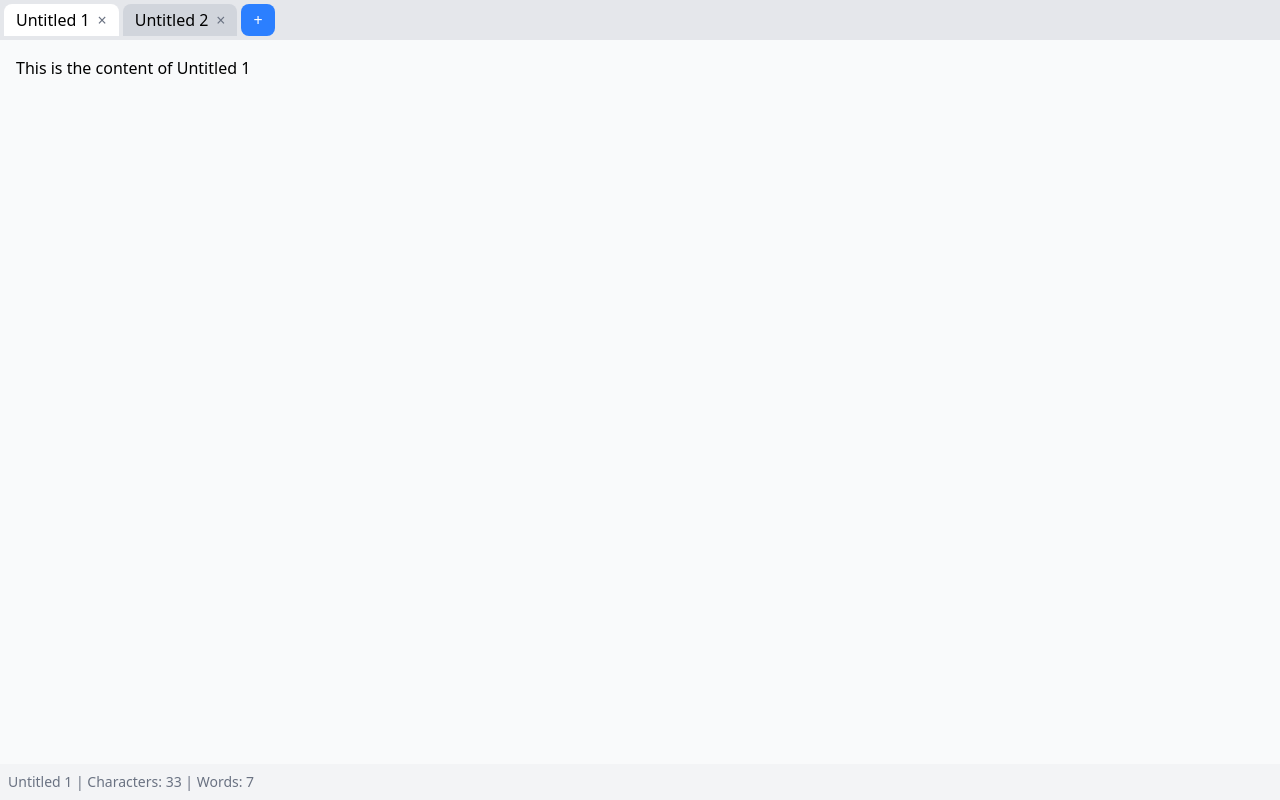
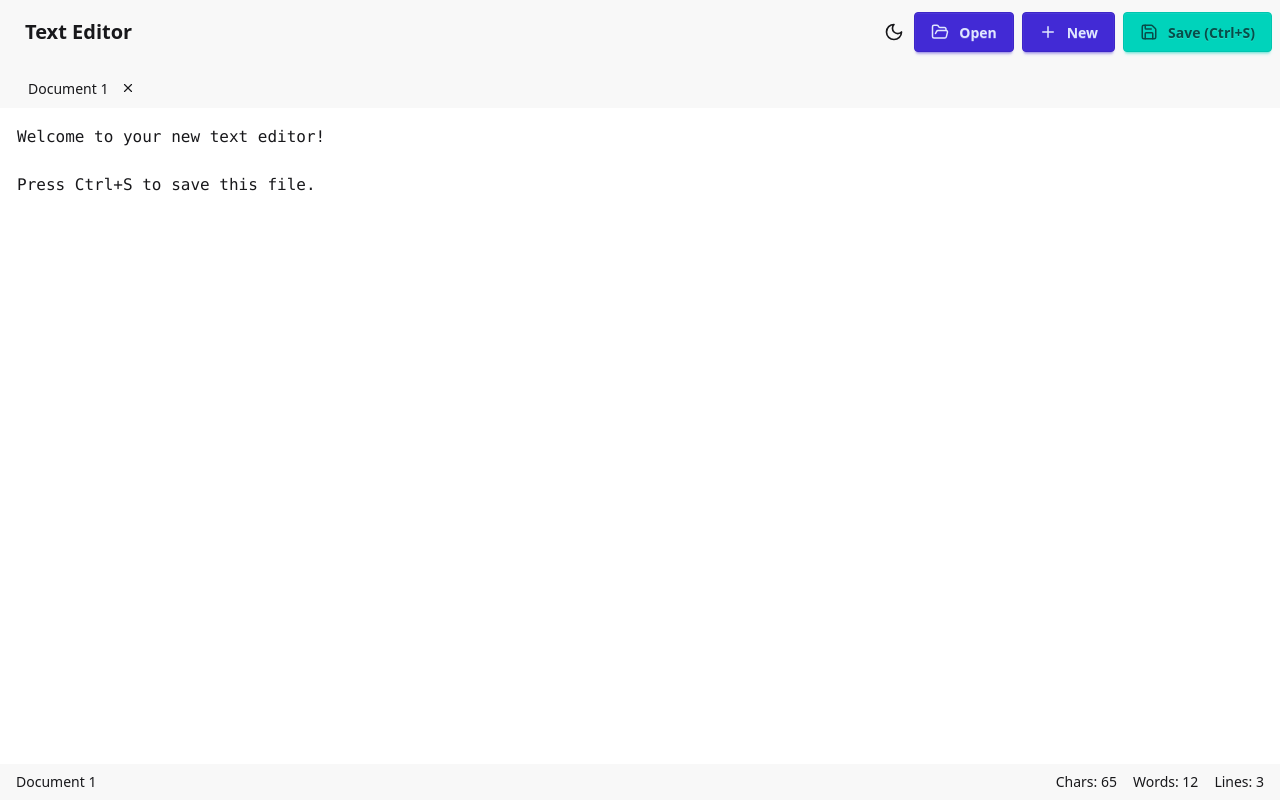
Before and after one commit to abdurrahmanabid/your-text-pad, a React (Vite) app: page / in a window 1280 px wide. Built offline with nearby package versions, Linux system fonts and the light colour scheme.

Commit message:
Implement Editor, StatusBar, TabBar, and Toolbar components; enhance Home page functionality and styling

```diff
--- a/src/App.css
+++ b/src/App.css
@@ -1,6 +1,6 @@
 @import "tailwindcss";
 @plugin "daisyui" {
-  themes: false;
+  themes: light --default, forest --prefersdark;
 }
 /* @import url('https://fonts.googleapis.com/css2?family=DM+Mono:ital,wght@0,300;0,400;0,500;1,300;1,400;1,500&family=Exo+2:ital,wght@0,100..900;1,100..900&family=Poppins:ital,wght@0,100;0,200;0,300;0,400;0,500;0,600;0,700;0,800;0,900;1,100;1,200;1,300;1,400;1,500;1,600;1,700;1,800;1,900&display=swap');
 
--- /dev/null
+++ b/src/components/Editor.tsx
@@ -0,0 +1,16 @@
+interface EditorProps {
+    content: string;
+    onChange: (content: string) => void;
+  }
+
+  export default function Editor({ content, onChange }: EditorProps) {
+    return (
+      <textarea
+        value={content}
+        onChange={(e) => onChange(e.target.value)}
+        className="flex-grow textarea textarea-ghost p-4 resize-none w-full focus:outline-none font-mono text-base"
+        placeholder="Start typing..."
+        spellCheck="false"
+      />
+    );
+  }
--- /dev/null
+++ b/src/components/StatusBar.tsx
@@ -0,0 +1,31 @@
+interface StatusBarProps {
+    fileName: string;
+    isPersisted: boolean;
+    characterCount: number;
+    wordCount: number;
+    lineCount: number;
+  }
+
+  export default function StatusBar({
+    fileName,
+    isPersisted,
+    characterCount,
+    wordCount,
+    lineCount,
+  }: StatusBarProps) {
+    return (
+      <div className="flex justify-between items-center px-4 py-2 bg-base-200 text-sm">
+        <div className="flex items-center">
+          <span className="mr-4">{fileName}</span>
+          {isPersisted && (
+            <span className="text-xs opacity-70">Saved to disk</span>
+          )}
+        </div>
+        <div>
+          <span className="mr-4">Chars: {characterCount}</span>
+          <span className="mr-4">Words: {wordCount}</span>
+          <span>Lines: {lineCount}</span>
+        </div>
+      </div>
+    );
+  }
--- /dev/null
+++ b/src/components/TabBar.tsx
@@ -0,0 +1,69 @@
+import { X } from 'lucide-react';
+import { Tab } from '../pages/Home';
+
+interface TabBarProps {
+  tabs: Tab[];
+  activeTab: number;
+  setActiveTab: (id: number) => void;
+  isEditingTitle: number | null;
+  newTitle: string;
+  setNewTitle: (title: string) => void;
+  startEditingTitle: (id: number, title: string) => void;
+  saveTitle: (id: number) => void;
+  closeTab: (id: number) => void;
+}
+
+export default function TabBar({
+  tabs,
+  activeTab,
+  setActiveTab,
+  isEditingTitle,
+  newTitle,
+  setNewTitle,
+  startEditingTitle,
+  saveTitle,
+  closeTab,
+}: TabBarProps) {
+  return (
+    <div className="tabs tabs-boxed bg-base-200 px-4 pt-1 overflow-x-auto">
+      {tabs.map(tab => (
+        <div
+          key={tab.id}
+          className={`tab tab-lg ${activeTab === tab.id ? 'tab-active' : ''}`}
+          onClick={() => setActiveTab(tab.id)}
+        >
+          {isEditingTitle === tab.id ? (
+            <input
+              type="text"
+              value={newTitle}
+              onChange={(e) => setNewTitle(e.target.value)}
+              onBlur={() => saveTitle(tab.id)}
+              onKeyDown={(e) => e.key === 'Enter' && saveTitle(tab.id)}
+              className="input input-xs w-32"
+              autoFocus
+            />
+          ) : (
+            <div className="flex items-center">
+              <span
+                onDoubleClick={() => startEditingTitle(tab.id, tab.title)}
+                className="mr-2"
+              >
+                {tab.title}
+              </span>
+              <button
+                onClick={(e) => {
+                  e.stopPropagation();
+                  closeTab(tab.id);
+                }}
+                className="btn btn-circle btn-xs btn-ghost"
+                aria-label={`Close ${tab.title}`}
+              >
+                <X size={14} />
+              </button>
+            </div>
+          )}
+        </div>
+      ))}
+    </div>
+  );
+}
--- /dev/null
+++ b/src/components/Toolbar.tsx
@@ -0,0 +1,49 @@
+import { FolderOpen, Moon, Plus, Save, Sun } from 'lucide-react';
+
+interface ToolbarProps {
+  isDarkMode: boolean;
+  toggleDarkMode: () => void;
+  openFile: () => void;
+  addNewTab: () => void;
+  saveCurrentTab: () => void;
+}
+
+export default function Toolbar({
+  isDarkMode,
+  toggleDarkMode,
+  openFile,
+  addNewTab,
+  saveCurrentTab,
+}: ToolbarProps) {
+  return (
+    <div className="navbar bg-base-200">
+      <div className="flex-1">
+        <button className="btn btn-ghost text-xl">Text Editor</button>
+      </div>
+      <div className="flex-none">
+        <button
+          className="btn btn-ghost btn-circle"
+          onClick={toggleDarkMode}
+          aria-label={isDarkMode ? 'Switch to light mode' : 'Switch to dark mode'}
+        >
+          {isDarkMode ? <Sun size={20} /> : <Moon size={20} />}
+        </button>
+
+        <button className="btn btn-primary mr-2" onClick={openFile}>
+          <FolderOpen size={18} className="mr-1" />
+          Open
+        </button>
+
+        <button className="btn btn-primary mr-2" onClick={addNewTab}>
+          <Plus size={18} className="mr-1" />
+          New
+        </button>
+
+        <button className="btn btn-accent" onClick={saveCurrentTab}>
+          <Save size={18} className="mr-1" />
+          Save (Ctrl+S)
+        </button>
+      </div>
+    </div>
+  );
+}
--- a/src/pages/Home.tsx
+++ b/src/pages/Home.tsx
@@ -1,28 +1,28 @@
-import { useEffect, useState } from "react";
-import Ribbon from "../components/Ribbon";
+import { useCallback, useEffect, useState } from 'react';
+import Editor from '../components/Editor';
+import StatusBar from '../components/StatusBar';
+import TabBar from '../components/TabBar';
+import Toolbar from '../components/Toolbar';
 
-interface Tab {
+export interface Tab {
   title: string;
   id: number;
   content: string;
+  fileHandle?: FileSystemFileHandle;
 }
 
-const Home = () => {
+export default function Home() {
   const [tabs, setTabs] = useState<Tab[]>([
     {
-      title: "Untitled 1",
+      title: 'Document 1',
       id: 1,
-      content: "This is the content of Untitled 1",
-    },
-    {
-      title: "Untitled 2",
-      id: 2,
-      content: "This is the content of Untitled 2",
+      content: 'Welcome to your new text editor!\n\nPress Ctrl+S to save this file.',
     },
   ]);
   const [activeTab, setActiveTab] = useState<number>(1);
   const [isEditingTitle, setIsEditingTitle] = useState<number | null>(null);
-  const [newTitle, setNewTitle] = useState<string>("");
+  const [newTitle, setNewTitle] = useState<string>('');
+  const [isDarkMode, setIsDarkMode] = useState(false);
 
   // Set the first tab as active by default
   useEffect(() => {
@@ -31,9 +31,9 @@ const Home = () => {
     }
   }, [tabs, activeTab]);
 
-  const handleContentChange = (e: React.ChangeEvent<HTMLTextAreaElement>) => {
+  const handleContentChange = (content: string) => {
     const updatedTabs = tabs.map(tab =>
-      tab.id === activeTab ? { ...tab, content: e.target.value } : tab
+      tab.id === activeTab ? { ...tab, content } : tab
     );
     setTabs(updatedTabs);
   };
@@ -41,9 +41,9 @@ const Home = () => {
   const addNewTab = () => {
     const newId = tabs.length > 0 ? Math.max(...tabs.map(tab => tab.id)) + 1 : 1;
     const newTab = {
-      title: `Untitled ${newId}`,
+      title: `Document ${newId}`,
       id: newId,
-      content: "",
+      content: '',
     };
     setTabs([...tabs, newTab]);
     setActiveTab(newId);
@@ -53,7 +53,6 @@ const Home = () => {
     const newTabs = tabs.filter(tab => tab.id !== id);
     setTabs(newTabs);
 
-    // If we're closing the active tab, switch to another tab
     if (id === activeTab && newTabs.length > 0) {
       setActiveTab(newTabs[0].id);
     }
@@ -72,37 +71,162 @@ const Home = () => {
     setIsEditingTitle(null);
   };
 
-  const activeContent = tabs.find(tab => tab.id === activeTab)?.content || "";
+  const saveCurrentTab = useCallback(async () => {
+    const tab = tabs.find(t => t.id === activeTab);
+    if (!tab) return;
+
+    try {
+      if ('showSaveFilePicker' in window) {
+        await saveWithFileSystemAPI(tab);
+      } else {
+        saveWithDownload(tab);
+      }
+    } catch (error) {
+      console.error('Error saving file:', error);
+    }
+  }, [tabs, activeTab]);
+
+  const saveWithFileSystemAPI = async (tab: Tab) => {
+    try {
+      let fileHandle = tab.fileHandle;
+
+      if (!fileHandle) {
+        fileHandle = await window.showSaveFilePicker({
+          suggestedName: `${tab.title}.txt`,
+          types: [{
+            description: 'Text Files',
+            accept: { 'text/plain': ['.txt'] },
+          }],
+        });
+      }
+
+      const writable = await fileHandle.createWritable();
+      await writable.write(tab.content);
+      await writable.close();
+
+      if (!tab.fileHandle) {
+        const updatedTabs = tabs.map(t =>
+          t.id === tab.id ? { ...t, fileHandle, title: fileHandle!.name.replace('.txt', '') } : t
+        );
+        setTabs(updatedTabs);
+      }
+
+      showToast('File saved successfully!');
+    } catch (error) {
+      if (error instanceof DOMException && error.name === 'AbortError') return;
+      throw error;
+    }
+  };
+
+  const saveWithDownload = (tab: Tab) => {
+    const blob = new Blob([tab.content], { type: 'text/plain' });
+    const url = URL.createObjectURL(blob);
+    const a = document.createElement('a');
+    a.href = url;
+    a.download = `${tab.title}.txt`;
+    document.body.appendChild(a);
+    a.click();
+    document.body.removeChild(a);
+    URL.revokeObjectURL(url);
+
+    showToast('File downloaded!');
+  };
+
+  const showToast = (message: string) => {
+    const toast = document.createElement('div');
+    toast.className = 'toast toast-top toast-center';
+    toast.innerHTML = `
+      <div class="alert alert-success">
+        <span>${message}</span>
+      </div>
+    `;
+    document.body.appendChild(toast);
+    setTimeout(() => toast.remove(), 2000);
+  };
+
+  const openFile = async () => {
+    try {
+      if (!('showOpenFilePicker' in window)) {
+        alert('File System Access API not supported in your browser. Try Chrome or Edge.');
+        return;
+      }
+
+      const [fileHandle] = await window.showOpenFilePicker({
+        types: [{
+          description: 'Text Files',
+          accept: { 'text/plain': ['.txt'] },
+        }],
+        multiple: false,
+      });
+
+      const file = await fileHandle.getFile();
+      const content = await file.text();
+
+      const newId = tabs.length > 0 ? Math.max(...tabs.map(tab => tab.id)) + 1 : 1;
+      const newTab = {
+        title: file.name.replace('.txt', ''),
+        id: newId,
+        content,
+        fileHandle,
+      };
+
+      setTabs([...tabs, newTab]);
+      setActiveTab(newId);
+    } catch (error) {
+      if (error instanceof DOMException && error.name === 'AbortError') return;
+      console.error('Error opening file:', error);
+    }
+  };
+
+  // Handle Ctrl+S shortcut
+  useEffect(() => {
+    const handleKeyDown = (e: KeyboardEvent) => {
+      if ((e.ctrlKey || e.metaKey) && e.key === 's') {
+        e.preventDefault();
+        saveCurrentTab();
+      }
+    };
+
+    window.addEventListener('keydown', handleKeyDown);
+    return () => window.removeEventListener('keydown', handleKeyDown);
+  }, [saveCurrentTab]);
+
+  const activeTabData = tabs.find(tab => tab.id === activeTab);
 
   return (
-    <div className="flex flex-col h-screen">
-      <Ribbon
+    <div className={`flex flex-col h-screen ${isDarkMode ? 'dark' : ''}`} data-theme={isDarkMode ? "dark" : "light"}>
+      <Toolbar
+        isDarkMode={isDarkMode}
+        toggleDarkMode={() => setIsDarkMode(!isDarkMode)}
+        openFile={openFile}
+        addNewTab={addNewTab}
+        saveCurrentTab={saveCurrentTab}
+      />
+
+      <TabBar
         tabs={tabs}
         activeTab={activeTab}
         setActiveTab={setActiveTab}
-        addNewTab={addNewTab}
-        closeTab={closeTab}
         isEditingTitle={isEditingTitle}
-        startEditingTitle={startEditingTitle}
         newTitle={newTitle}
         setNewTitle={setNewTitle}
+        startEditingTitle={startEditingTitle}
         saveTitle={saveTitle}
+        closeTab={closeTab}
       />
 
-      <textarea
-        value={activeContent}
+      <Editor
+        content={activeTabData?.content || ''}
         onChange={handleContentChange}
-        className="flex-grow outline-none border-none focus:border-none focus:outline-none focus:ring-0 p-4 resize-none w-full bg-gray-50"
-        placeholder="Start typing..."
       />
 
-      <div className="bg-gray-100 p-2 text-sm text-gray-500">
-        {tabs.find(tab => tab.id === activeTab)?.title} |
-        Characters: {activeContent.length} |
-        Words: {activeContent.trim() ? activeContent.trim().split(/\s+/).length : 0}
-      </div>
+      <StatusBar
+        fileName={activeTabData?.title || 'Untitled'}
+        isPersisted={!!activeTabData?.fileHandle}
+        characterCount={activeTabData?.content.length || 0}
+        wordCount={activeTabData?.content.trim() ? activeTabData.content.trim().split(/\s+/).length : 0}
+        lineCount={activeTabData?.content.split('\n').length || 0}
+      />
     </div>
   );
-};
-
-export default Home;
+}
```
